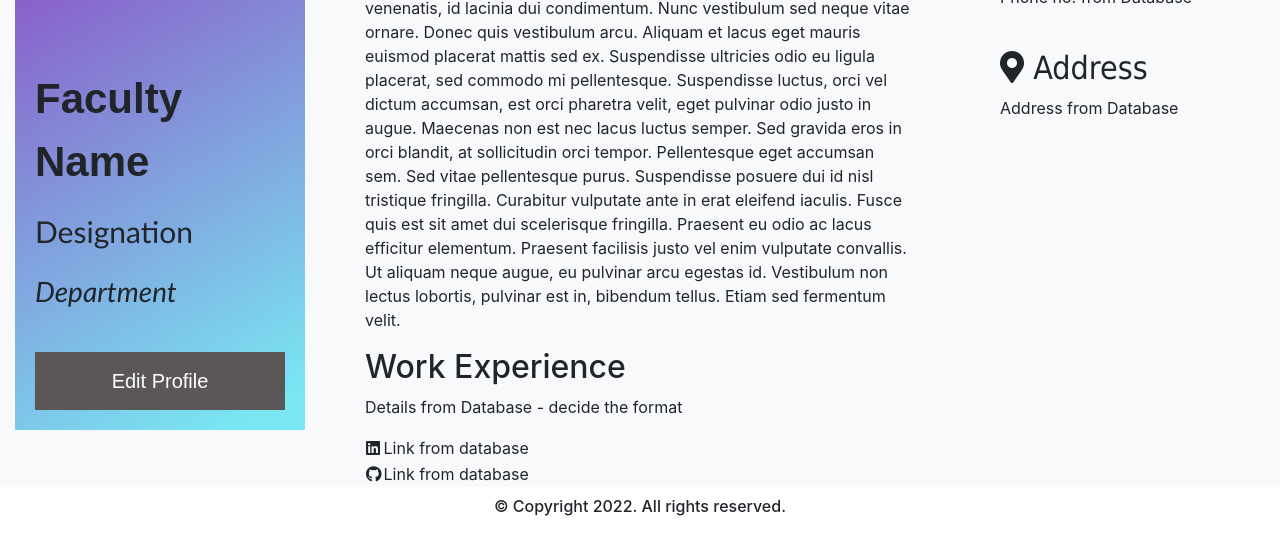
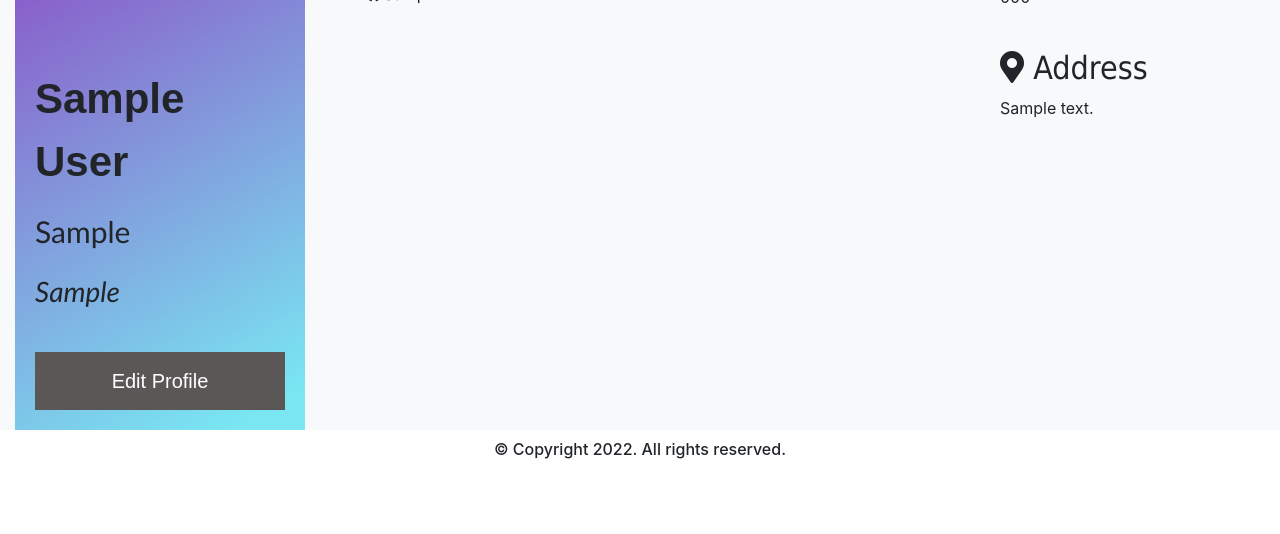
Before and after one commit to TheFiveFactor/PublicationRepo, a Flask app: page /faculty/1 in a window 1280 px wide. Shown: the part 354-888 px from the top of the page. After the commit the page ends 813 px from the top, so only its background shows below. Run offline with Flask 2, Linux system fonts and the light colour scheme; a user stored in the database is signed in; tables that the repository leaves empty hold one stand-in row (values such as "Sample post"); grey boxes marked "Sample" are stand-in pictures; parts of the project's set-up code (start-up, migrations or seed data) failed here and were passed over; some libraries are stand-ins or nearby versions.

Commit message:
connected profile page with backend

```diff
--- a/repository/routes.py
+++ b/repository/routes.py
@@ -248,4 +248,5 @@
 
 @app.route('/faculty/<int:id>')
 def faculty_profile(id):
-    return render_template('faculty_profile.html')
+    user = User.query.get_or_404(id)
+    return render_template('faculty_profile.html', user=user)
--- a/repository/templates/faculty_profile.html
+++ b/repository/templates/faculty_profile.html
@@ -114,16 +114,16 @@
     <div class="col-3 bg-light">
       <div style="background: linear-gradient(150deg, #9217B5, #79E6F2 95%);">
 
-    <img src="https://cdn.glitch.global/cb0fb47f-a8c0-49d2-8f79-c86bc78b762a/img_avatar.png?v=1647488984248" alt="Avatar" class="avatar"><br><br>
+    <img src="{{ user.get_profile_image_url(300) }}" alt="Avatar" class="avatar"><br><br>
         <div class="card-body">
       <p class="p1">
-        Faculty Name
+        {{ user.fname + " " + user.lname }}
       </p>
       <p class="p2">
-        Designation
+        {{ user.faculty.designation }}
       </p>
       <p class="p3">
-        Department
+        {{ user.faculty.department }}
       </p>
       <br>
       <a style="text-decoration:none;" href="edit-profile.html" >
@@ -159,8 +159,7 @@
             About Me
         </h2>
         <p>
-          Lorem ipsum dolor sit amet, consectetur adipiscing elit. Etiam eu nulla eget lectus faucibus tincidunt. Aenean arcu neque, commodo commodo sem quis, feugiat vehicula massa. Aenean scelerisque diam a ante varius aliquet. Aliquam sed dui lectus. Ut eget lectus sodales, hendrerit quam ac, ornare sem. Mauris a massa auctor felis venenatis accumsan. Aliquam erat volutpat. Fusce risus massa, dapibus eu suscipit at, gravida sed risus. Nunc sed facilisis nisl. Phasellus congue dui non quam venenatis, id lacinia dui condimentum. Nunc vestibulum sed neque vitae ornare. Donec quis vestibulum arcu. Aliquam et lacus eget mauris euismod placerat mattis sed ex. Suspendisse ultricies odio eu ligula placerat, sed commodo mi pellentesque. Suspendisse luctus, orci vel dictum accumsan, est orci pharetra velit, eget pulvinar odio justo in augue. Maecenas non est nec lacus luctus semper.
-Sed gravida eros in orci blandit, at sollicitudin orci tempor. Pellentesque eget accumsan sem. Sed vitae pellentesque purus. Suspendisse posuere dui id nisl tristique fringilla. Curabitur vulputate ante in erat eleifend iaculis. Fusce quis est sit amet dui scelerisque fringilla. Praesent eu odio ac lacus efficitur elementum. Praesent facilisis justo vel enim vulputate convallis. Ut aliquam neque augue, eu pulvinar arcu egestas id. Vestibulum non lectus lobortis, pulvinar est in, bibendum tellus. Etiam sed fermentum velit.
+            {{ user.faculty.about_me }}
         </p>
         </p>
       <!-- About Me -->
@@ -170,7 +169,7 @@
           Work Experience
       </h2>
       <p>
-        Details from Database - decide the format
+        {{ user.faculty.work_exp }}
       </p>
       </p>
       <!-- Work Experience -->
@@ -178,13 +177,13 @@
     <!-- LinkedIn -->
       <tr>
       <td><i class="fab fa-linkedin"></i></td>
-      <td>Link from database</td>
+      <td>{{ user.faculty.linkedin }}</td>
     </tr>
     <!--LinkedIn -->
     <!-- Github -->
     <tr>
       <td><i class="fab fa-github"></i></td>
-      <td>Link from database</td>
+      <td>{{ user.faculty.github }}</td>
     </tr>
 
     <!-- Github -->
@@ -229,19 +228,19 @@
         <i class="fas fa-envelope"></i> Email
       </h2>
       <p>
-        email from Database
+        {{ user.email }}
       </p><br>
       <h2 style="font-family:tahoma">
         <i class="fas fa-phone"></i> Phone
       </h2>
       <p>
-       Phone no. from Database
+        {{ user.faculty.phone_number }}
       </p><br>
       <h2 style="font-family:tahoma">
         <i class="fas fa-map-marker-alt"></i> Address
       </h2>
       <p>
-       Address from Database
+        {{ user.faculty.address }}
       </p>
     </div>
   </div>
```
